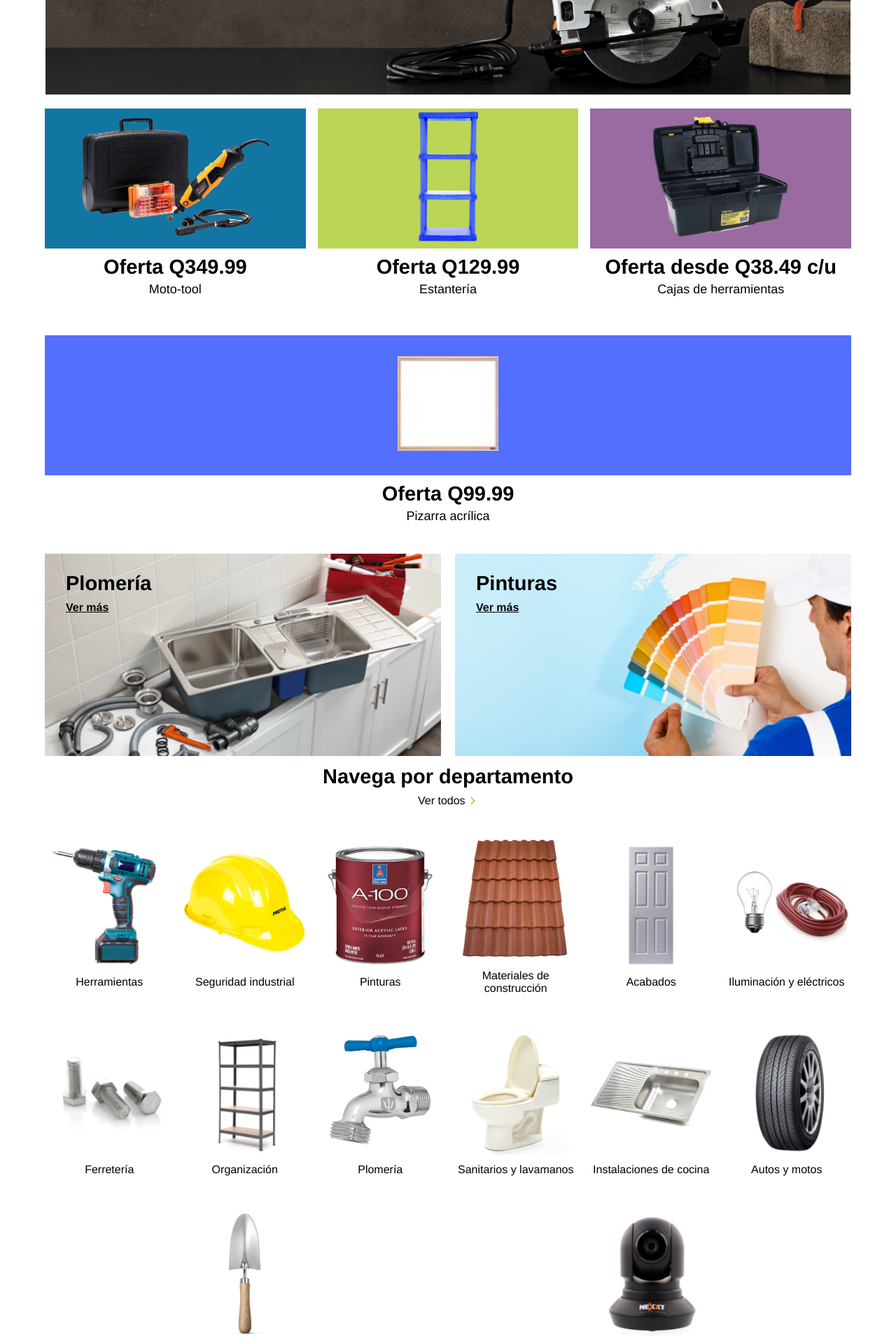
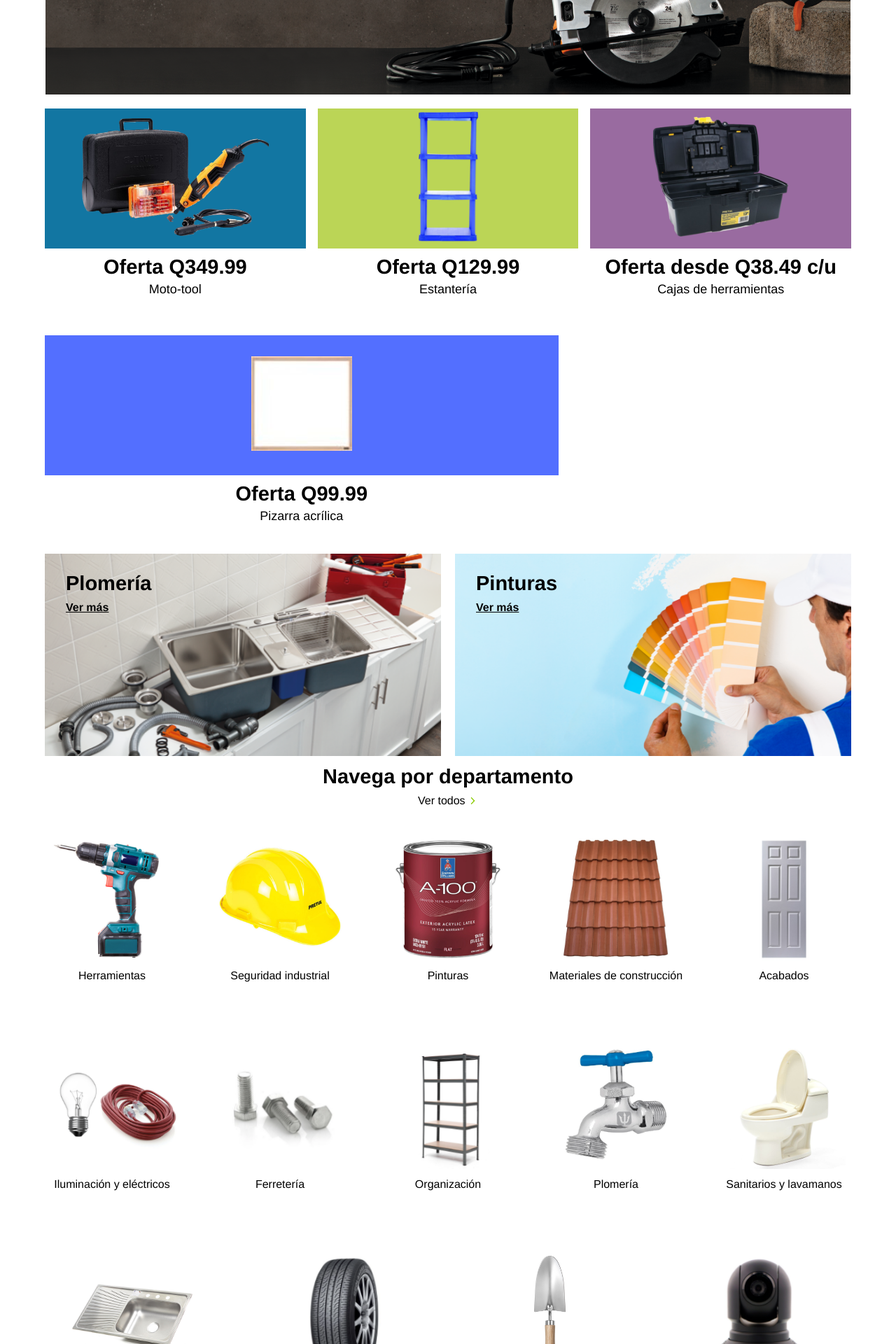
Before and after one commit to JuanSolis/MundoFerreteria_Cemaco, a React (Create React App) app: page / in a window 1280 px wide. Shown: the part 580-2500 px from the top of the page at 70% size. Built offline with nearby package versions, Linux system fonts and the light colour scheme.

Commit message:
Arreglos en el espaciado dentro de la lista de departamentos

```diff
--- a/src/components/DepartamentItem/DepartamentItem.css
+++ b/src/components/DepartamentItem/DepartamentItem.css
@@ -2,11 +2,11 @@
     position: relative;
     margin-top: 29px;
     width: 108px;
+    max-width: 175px;
     display: flex;
     flex-direction: column;
-    justify-content: center;
     align-items: center;
-    flex-grow: 1;
+    flex-grow: 0.5;
 }
 
 .imgContainer{
@@ -56,6 +56,7 @@
     .departamentItemWrapper{
         margin-top: 44px;
         width: 175px;
+        max-width: 250px;
     }
 
     .imgContainer h2{
--- a/src/components/DepartamentsList/DepartamentsList.css
+++ b/src/components/DepartamentsList/DepartamentsList.css
@@ -1,7 +1,14 @@
 .departamentListContainer{
     width: 100%;
-    display: flex;
+    display: inline-flex;
     flex-wrap: wrap;
     align-items: center;
-    gap: 9px;
+    justify-content: flex-start;
+    gap:9px;
 }
+
+@media screen and (min-width: 768px) {
+    .departamentListContainer{
+        gap:48px;
+    }
+}
--- a/src/components/OfferProduct/OfferProduct.css
+++ b/src/components/OfferProduct/OfferProduct.css
@@ -2,7 +2,7 @@
     margin-top: 10px;
     margin-bottom: 18px;
     width: 169px;
-    flex-grow: 1;
+    flex-grow: 0.5;
 }
 
 .containerOfferProduct{
--- a/src/components/Offers/Offers.css
+++ b/src/components/Offers/Offers.css
@@ -1,8 +1,8 @@
 .offersContainer{
     padding: 0px 16px 25px 16px;
     display: flex;
+    justify-content: flex-start;
     flex-wrap: wrap;
-    justify-content: space-between;
     gap: 5px;
 }
 
```
